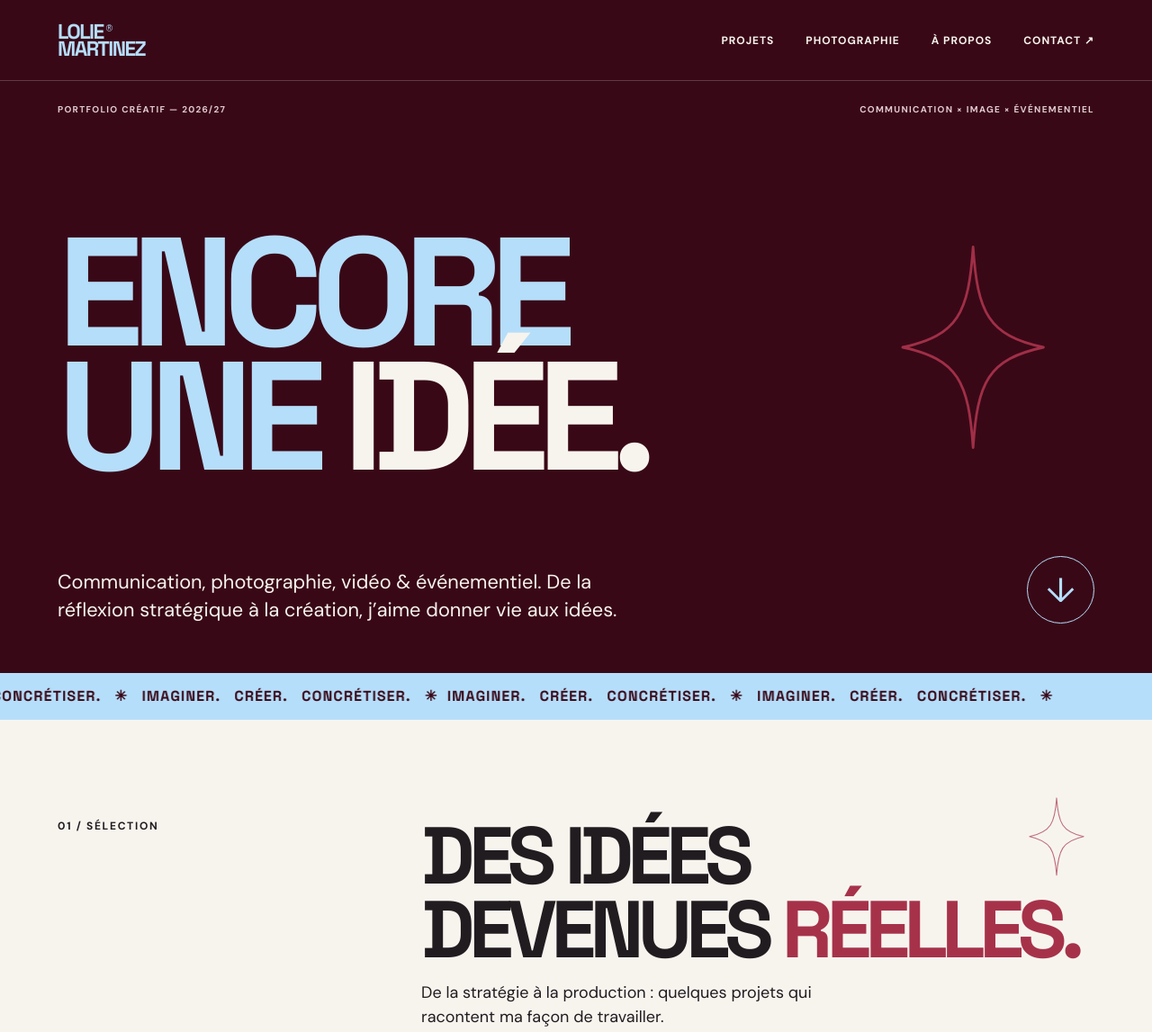
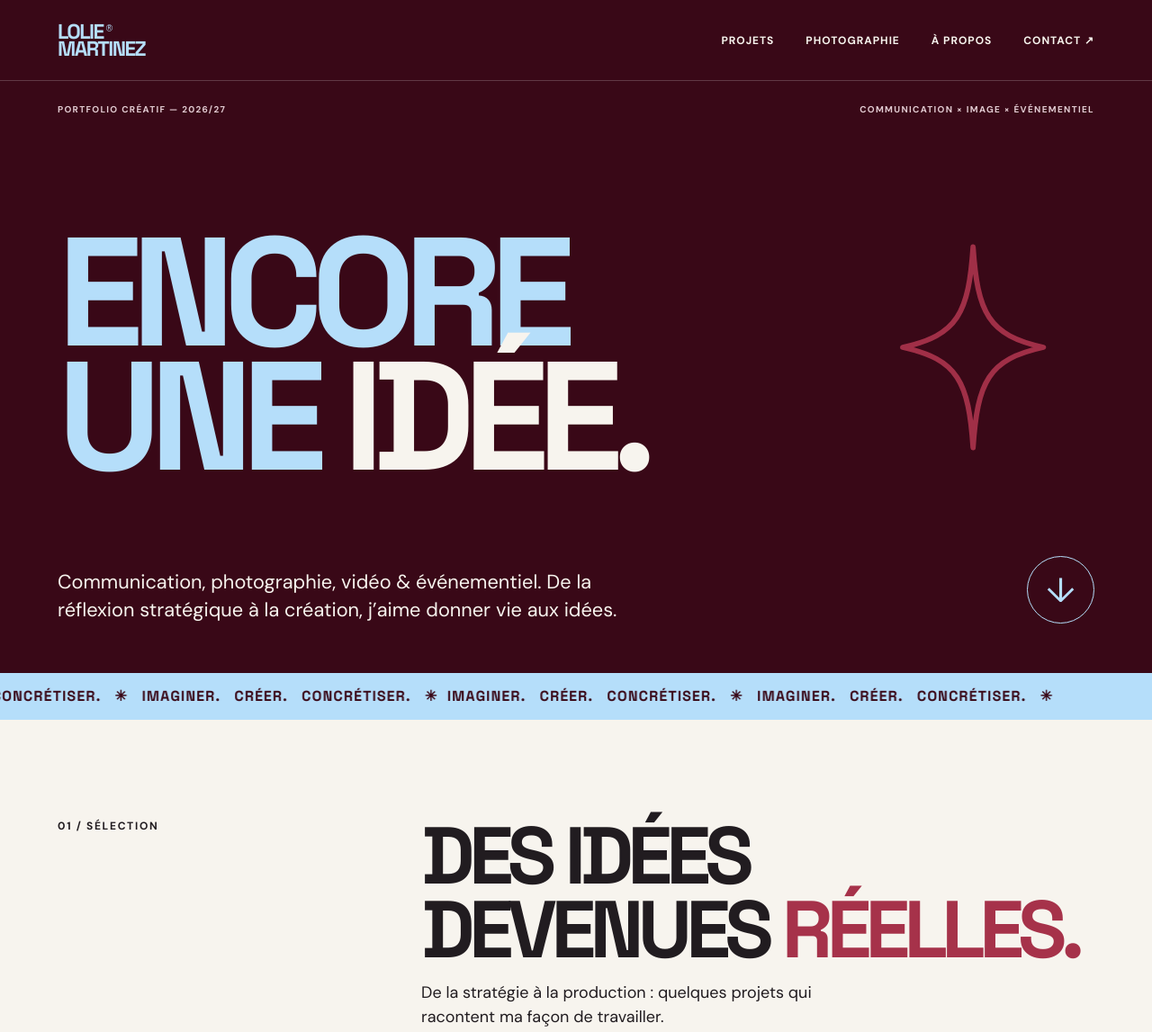
Before and after one commit to loliemartinez/-lolie-portfolio, a plain HTML site: page index.html in a window 1280 px wide. Shown: the top 1147 px of the page at 90% size. Drawn offline with Linux system fonts and the light colour scheme.

Commit message:
Add files via upload

```diff
--- a/script.js
+++ b/script.js
@@ -8,31 +8,13 @@ const io=new IntersectionObserver(entries=>{entries.forEach(e=>{if(e.isIntersect
 nodes.forEach(el=>{el.classList.add('motion-reveal');io.observe(el)});document.documentElement.classList.add('js-motion');
 })();
 
-/* V7.5 - Motif quatre pointes allongées, tracé fin, positions éditoriales. */
+/* V7.6 - Une seule étoile, sur la homepage. */
 (()=>{
- const shape='<svg viewBox="0 0 100 140" xmlns="http://www.w3.org/2000/svg" aria-hidden="true" focusable="false"><path d="M50 3 C53 47 60 62 97 70 C60 78 53 93 50 137 C47 93 40 78 3 70 C40 62 47 47 50 3 Z" fill="none" stroke="currentColor" stroke-width="1.7" stroke-linejoin="round"/></svg>';
- const page=location.pathname.split('/').pop()||'index.html';
- // Emplacements de composition, jamais collés à la ponctuation des titres.
- const spots={
-  'index.html':[['.hero-tattoo-star','hero'],['#projets','work'],['.photo-head','photo'],['.about-layout','about'],['.contact','contact']],
-  'projets.html':[['.subhero','corner'],['.listing','listing-top'],['.listing','listing-bottom']],
-  'photographie.html':[['.photo-subhero','corner'],['.gallery-intro','gallery'],['.photo-masonry','gallery-bottom']],
-  'apropos.html':[['.subhero','corner'],['.about-page','story'],['.skills-strip','skills'],['.about-page','story-bottom']],
-  'projet.html':[['.detail-hero','corner'],['.case-work','case']]
- };
- (spots[page]||[]).forEach(([selector,position],i)=>{
-  const parent=document.querySelector(selector);if(!parent)return;
-  const node=position==='hero'?parent:document.createElement('span');
-  if(position!=='hero'){
-   node.className='tattoo-star tattoo-star--detail tattoo-star--'+position;
-   node.setAttribute('aria-hidden','true');parent.appendChild(node);
-  }
-  node.innerHTML=shape;
-  if(i>0)node.classList.add('tattoo-star--subtle');
- });
  const hero=document.querySelector('.hero-tattoo-star');
  const title=document.querySelector('.hero-title h1');
- if(!hero||!title||matchMedia('(prefers-reduced-motion: reduce)').matches)return;
+ if(!hero)return;
+ hero.innerHTML='<svg viewBox="0 0 100 140" xmlns="http://www.w3.org/2000/svg" aria-hidden="true" focusable="false"><path d="M50 3 C53 47 60 62 97 70 C60 78 53 93 50 137 C47 93 40 78 3 70 C40 62 47 47 50 3 Z" fill="none" stroke="currentColor" stroke-width="3.5" stroke-linejoin="round"/></svg>';
+ if(!title||matchMedia('(prefers-reduced-motion: reduce)').matches)return;
  let scheduled=false;
  const animate=()=>{scheduled=false;const progress=Math.max(0,Math.min(window.scrollY/(window.innerHeight||800),1));hero.style.setProperty('--star-turn',`${progress*65}deg`);hero.style.setProperty('--star-rise',`${progress*-26}px`);title.style.setProperty('--title-rise',`${progress*-16}px`)};
  window.addEventListener('scroll',()=>{if(!scheduled){scheduled=true;requestAnimationFrame(animate)}},{passive:true});animate();
```
Also changed, not shown: style.css.
